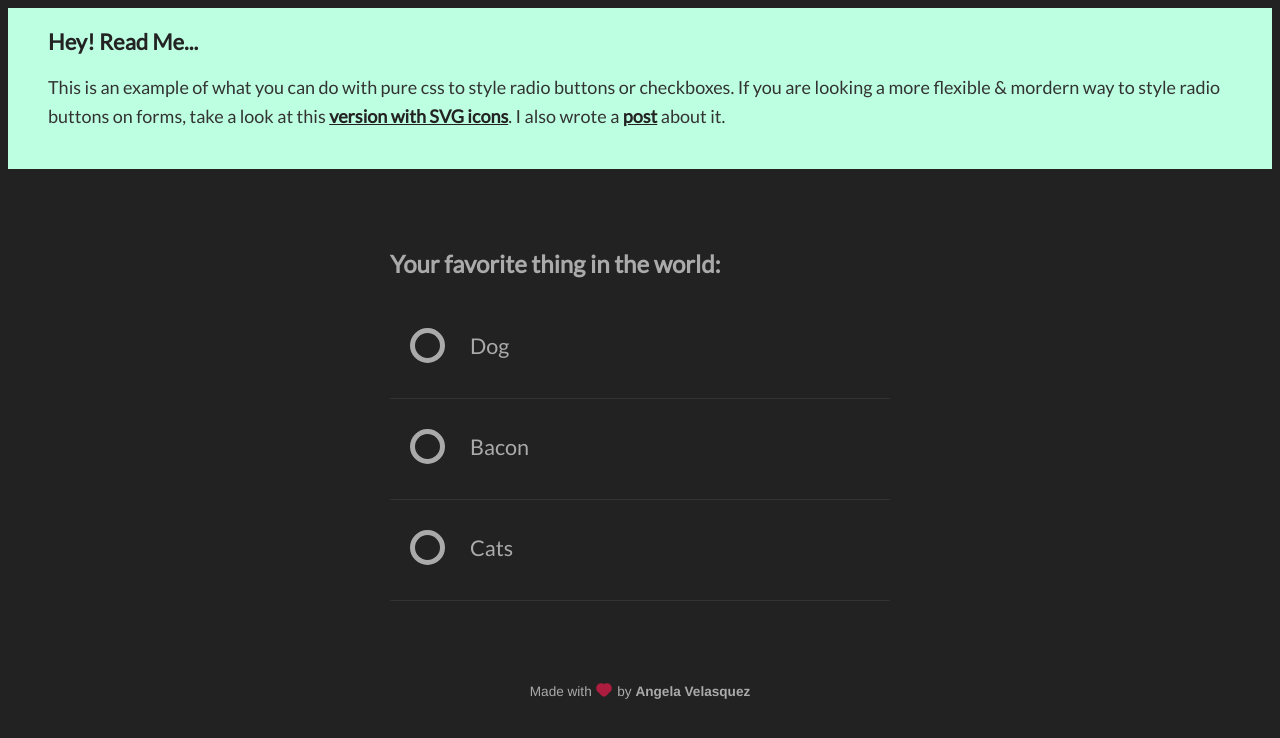
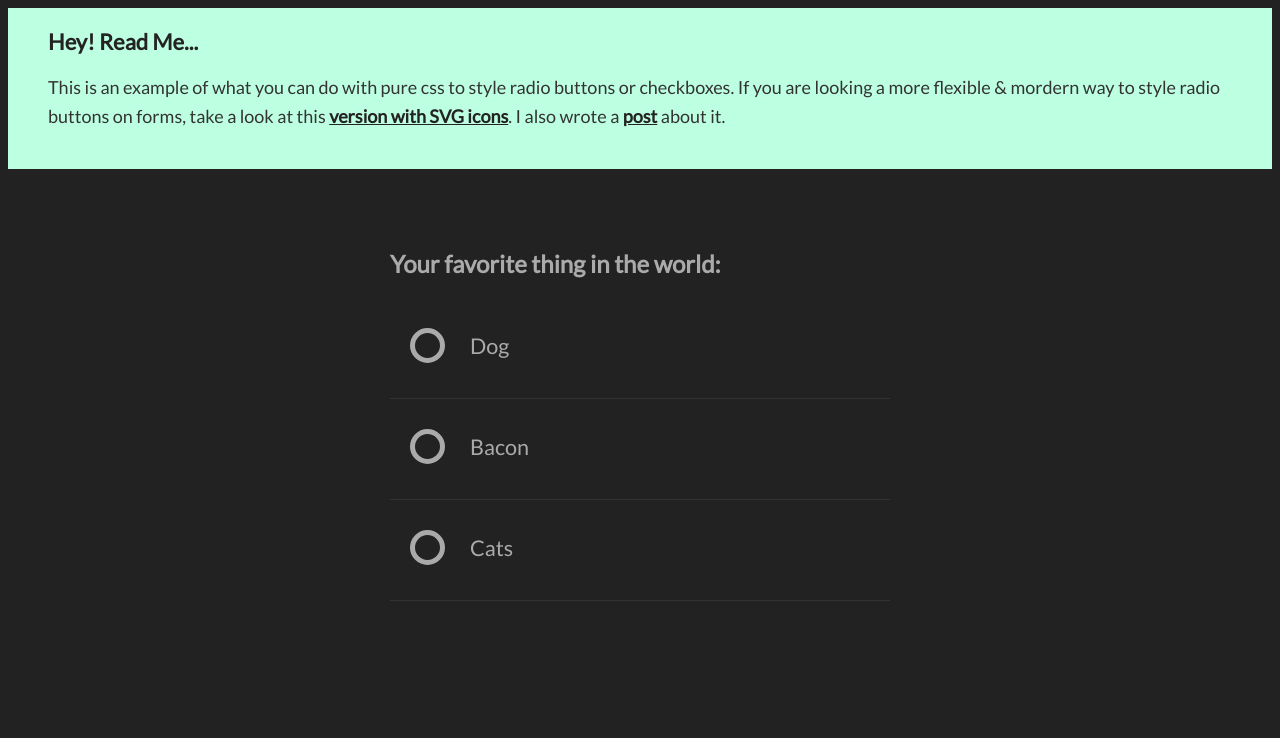
Before and after one commit to farhan-tariqq/CSS-radio-buttons, a plain HTML site: page index.html in a window 1280 px wide. Drawn offline with Linux system fonts and the light colour scheme.

Commit message:
Update index.html

```diff
--- a/index.html
+++ b/index.html
@@ -41,8 +41,5 @@
       </ul>
       </div>
 
-      <div class="signature">
-        <p>Made with <i class="much-heart"></i> by <a href="https://codepen.io/AngelaVelasquez">Angela Velasquez</a></p>
-      </div>
 </body>
 </html>
```
